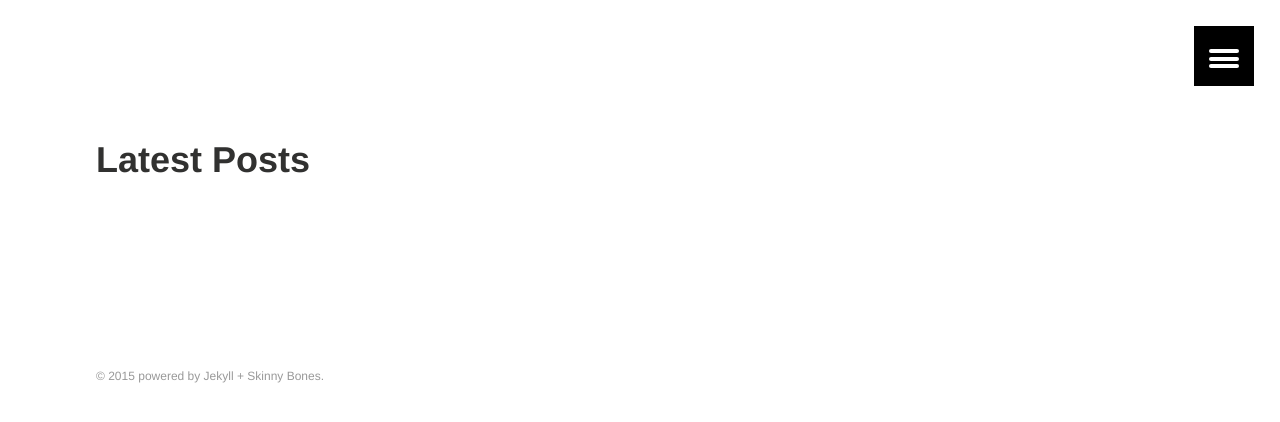
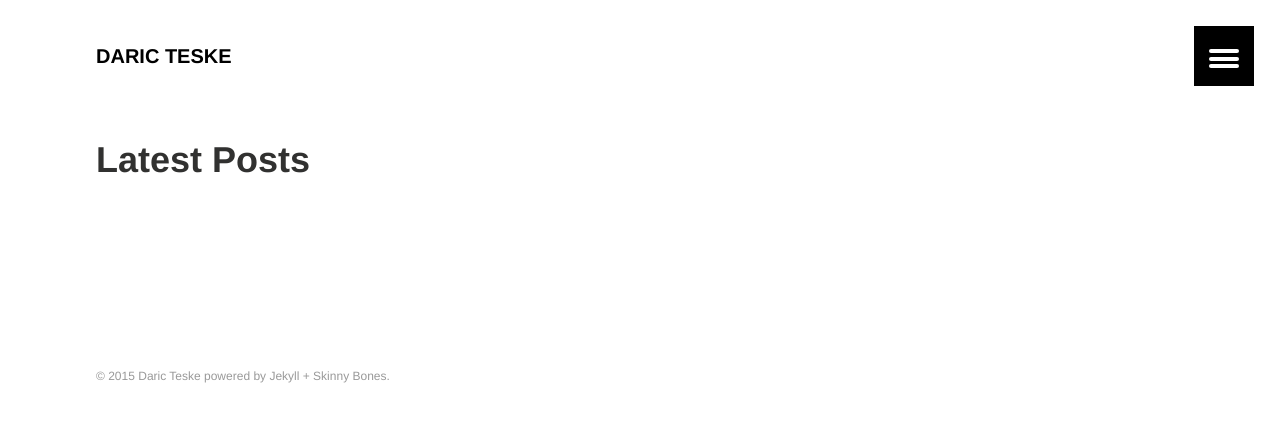
Before and after one commit to dteske25/mainPage, a Jekyll site: the page built from index.md, in a window 1280 px wide. Shown: the top 422 px of the page. Built offline with Jekyll 4.4.1, drawn with Linux system fonts in a browser that asks for light colours.

Commit message:
New info hopefully

```diff
--- a/_config.yml
+++ b/_config.yml
@@ -1,11 +1,11 @@
 # Site wide configuration
 
-title:
-description:
-logo: # 120x120 px default image used for Twitter summary card
-teaser: # 400x250 px default teaser image used in image archive grid
+title: Daric Teske
+description: "Quite Possibly the Greatest Site You Will Ever Visit."
+logo:  120x120 px #default image used for Twitter summary card
+teaser: 400x250 px #default teaser image used in image archive grid
 locale:
-url:
+url: http://dteske.me
 
 # Jekyll configuration
 
```
